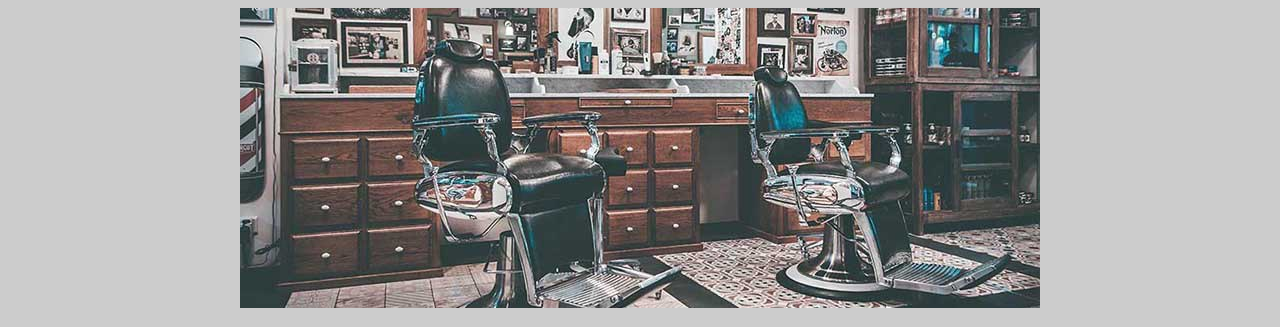
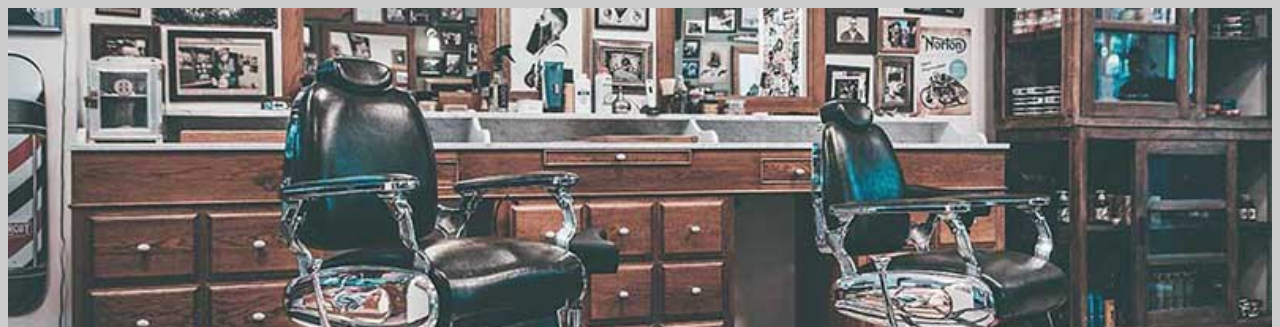
Before and after one commit to mauriicioreyes/one-html5-css3, a plain HTML site: page p1/index.html in a window 1280 px wide. Shown: the top 327 px of the page. Drawn offline with Linux system fonts and the light colour scheme.

Commit message:
Agrega imagen a 'index.html' e implementa estilos a la página

```diff
--- a/p1/index.html
+++ b/p1/index.html
@@ -6,7 +6,8 @@
         <link rel="stylesheet" href="style.css"/>
     </head>
     <body>
-        <img src="banner/banner.jpg"/>
+        <img id="banner" src="banner/banner.jpg"/>
+
         <h1>Sobre la Barbería Alura</h1>
 
         <p>Ubicada en el corazón de la ciudad, la <strong>Barbería Alura</strong> trae para el mercado lo que hay de mejor para su cabello y barba. Fundada en 2020, la Barbería Alura ya es destaque en la ciudad y conquista nuevos clientes diariamente.</p>
--- a/p1/style.css
+++ b/p1/style.css
@@ -1,6 +1,10 @@
 body {
     background: #CCCCCC;
     text-align: center;
+}
+
+#banner {
+    width: 100%;
 }
 
 em strong {
```
